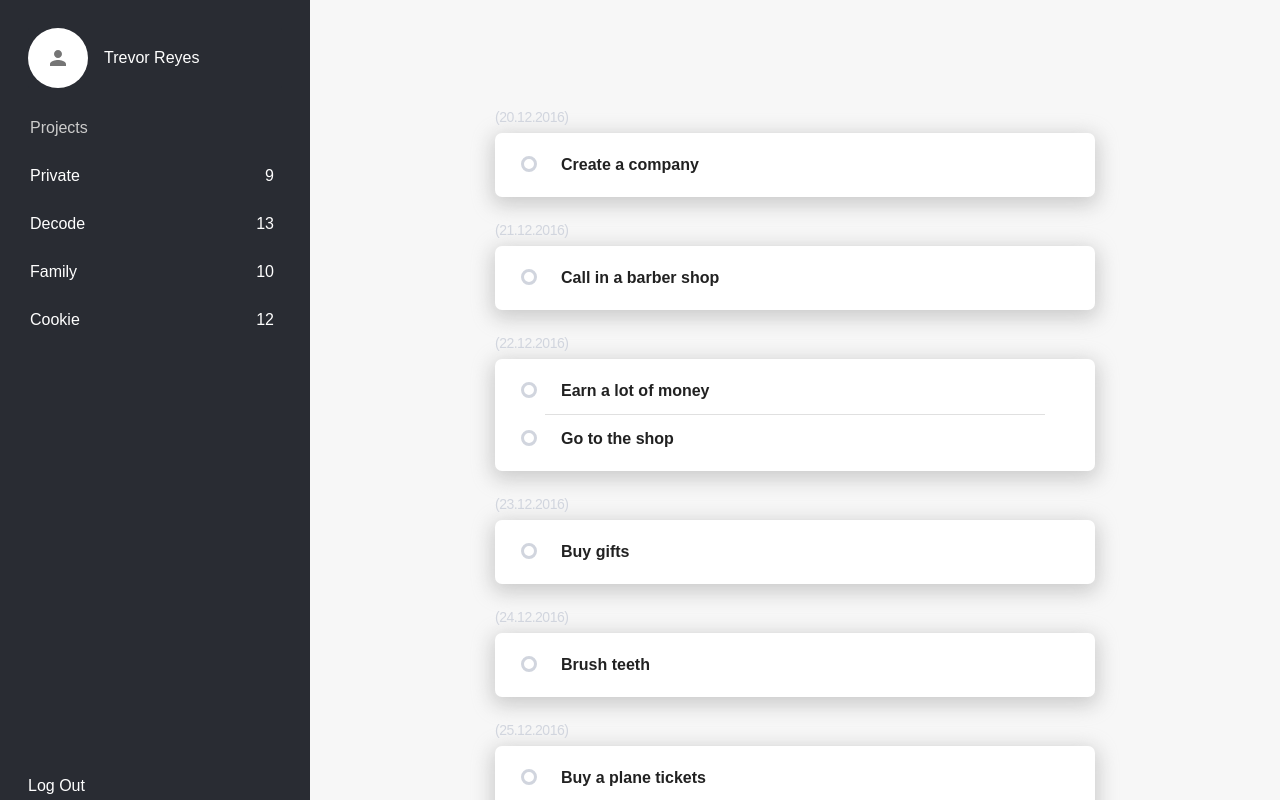
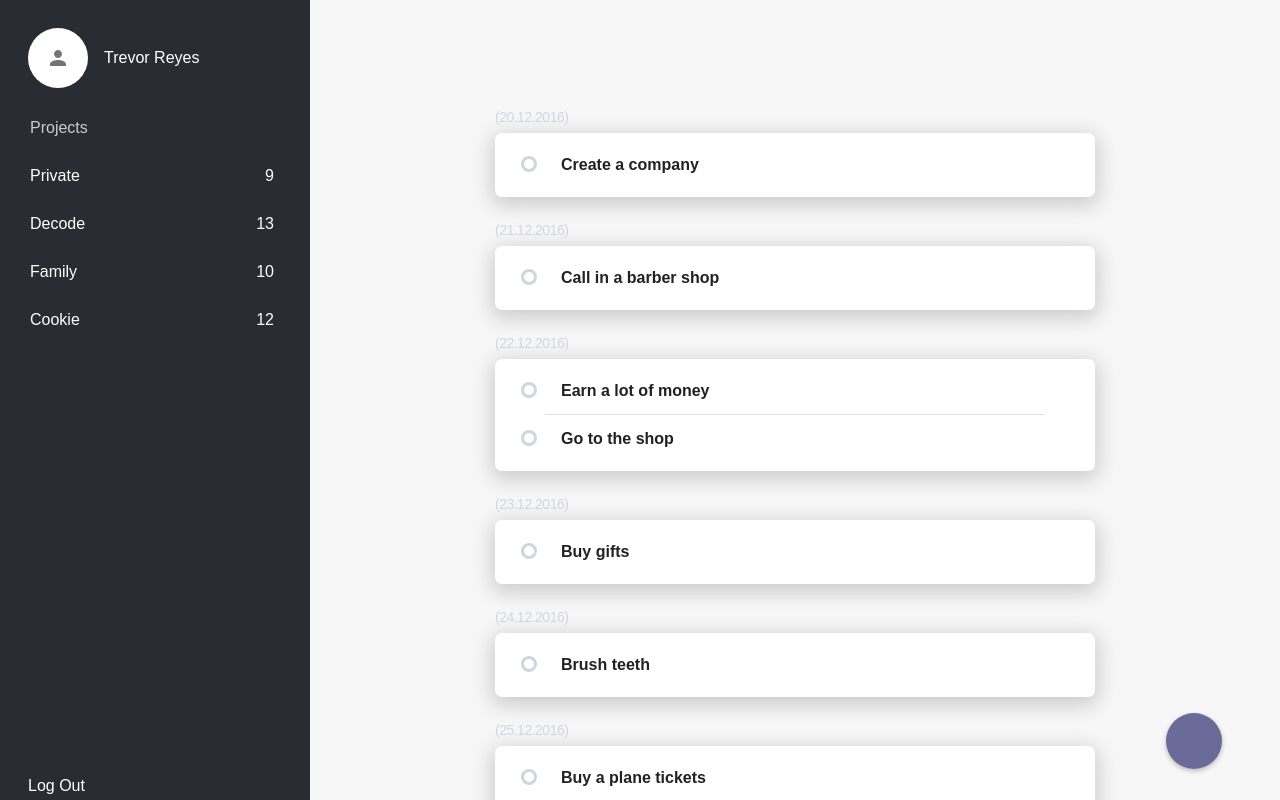
Before and after one commit to PhilippMelnikov/ProjectManager, a website: page app/index.html in a window 1280 px wide. Drawn offline with nearby package versions, Linux system fonts and the light colour scheme; files that its build step writes are made by us from their sources.

Commit message:
add task button style has been edited

```diff
--- a/app/less/main.less
+++ b/app/less/main.less
@@ -144,9 +144,9 @@ md-content
 	{
 		color: #fff;
 		font-size: 30px;
-		position: absolute;
-		bottom: 0px;
-		right: 20px;
+		position: fixed;
+		bottom: 25px;
+		right: 50px;
 	}
 
 }
```
Also changed, not shown: app/css/main.css.
